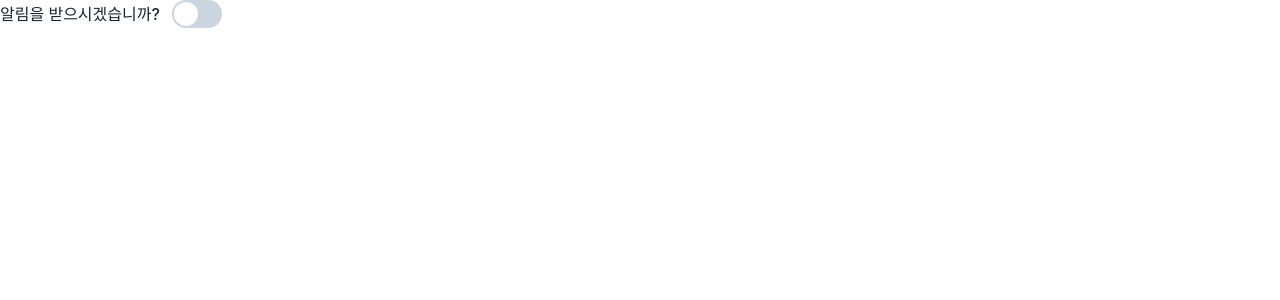
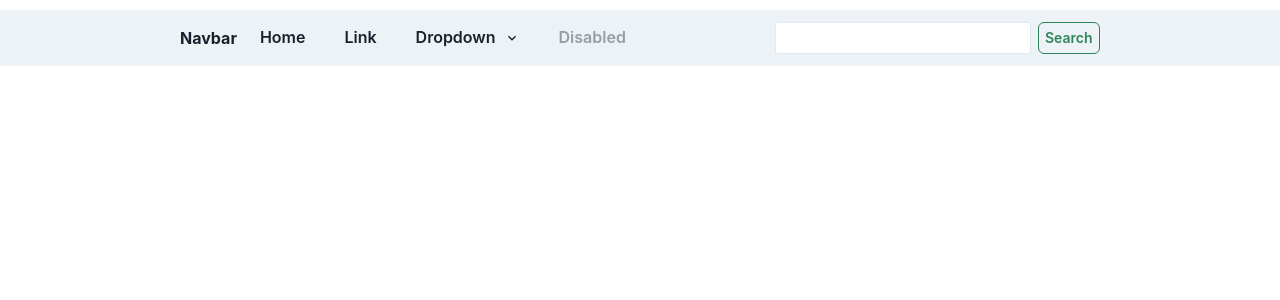
Before and after one commit to jeon602/React103123, a React (Create React App) app: page / in a window 1280 px wide. Shown: the top 300 px of the page. Built offline with nearby package versions, Linux system fonts and the light colour scheme.

Commit message:
Image 사용

```diff
--- a/src/App.js
+++ b/src/App.js
@@ -1,23 +1,59 @@
 import React from "react";
 import {
   Box,
+  Button,
   Flex,
-  FormControl,
-  FormLabel,
-  Switch,
-  Textarea,
+  Input,
+  Menu,
+  MenuButton,
+  MenuItem,
+  MenuList,
+  Text,
 } from "@chakra-ui/react";
+import { ChevronDownIcon } from "@chakra-ui/icons";
 
 function App(props) {
   return (
-    <div>
-      <Box w="480px">
-        <FormControl display={"flex"} alignItems={"center"}>
-          <FormLabel mb={0}>알림을 받으시겠습니까?</FormLabel>
-          <Switch size={"lg"} colorScheme="orange" />
-        </FormControl>
-      </Box>
-    </div>
+    <Flex
+      px={{ base: "0px", md: "70px", lg: "120px", xl: "180px" }}
+      justify="space-between"
+      py="8px"
+      my="10px"
+      bg="gray.100"
+    >
+      <Flex gap="7px" align="center">
+        <Text as="b">Navbar</Text>
+        <Button variant={"ghost"}>Home</Button>
+        <Button variant={"ghost"}>Link</Button>
+
+        <Menu>
+          <MenuButton
+            variant="ghost"
+            as={Button}
+            rightIcon={<ChevronDownIcon />}
+          >
+            Dropdown
+          </MenuButton>
+          <MenuList>
+            <MenuItem>Download</MenuItem>
+            <MenuItem>Create a Copy</MenuItem>
+            <MenuItem>Mark as Draft</MenuItem>
+            <MenuItem>Delete</MenuItem>
+            <MenuItem>Attend a Workshop</MenuItem>
+          </MenuList>
+        </Menu>
+
+        <Button variant={"ghost"} isDisabled={true}>
+          Disabled
+        </Button>
+      </Flex>
+      <Flex gap="7px" align="center">
+        <Input size="sm" bg="white" colorScheme="green" />
+        <Button size="sm" variant="outline" colorScheme="green">
+          Search
+        </Button>
+      </Flex>
+    </Flex>
   );
 }
 
```
